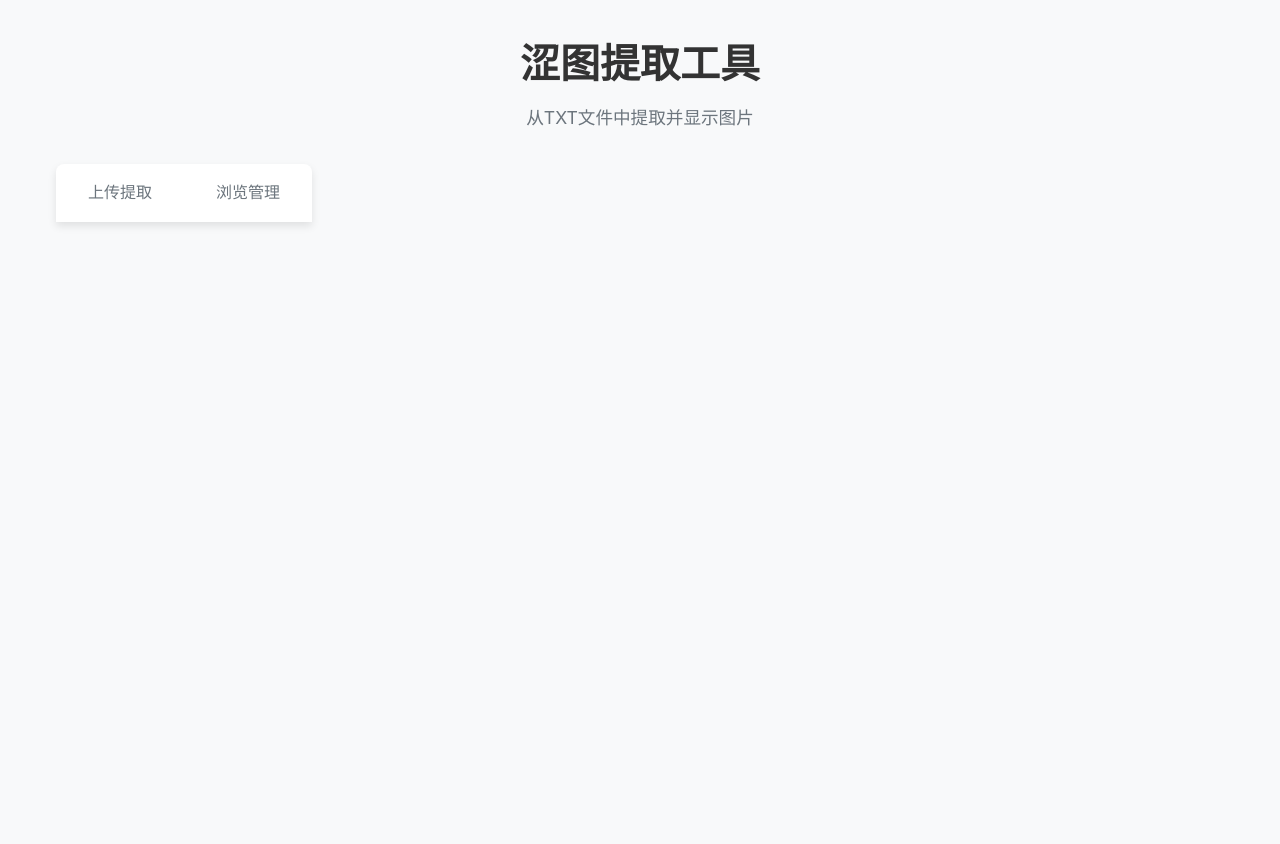
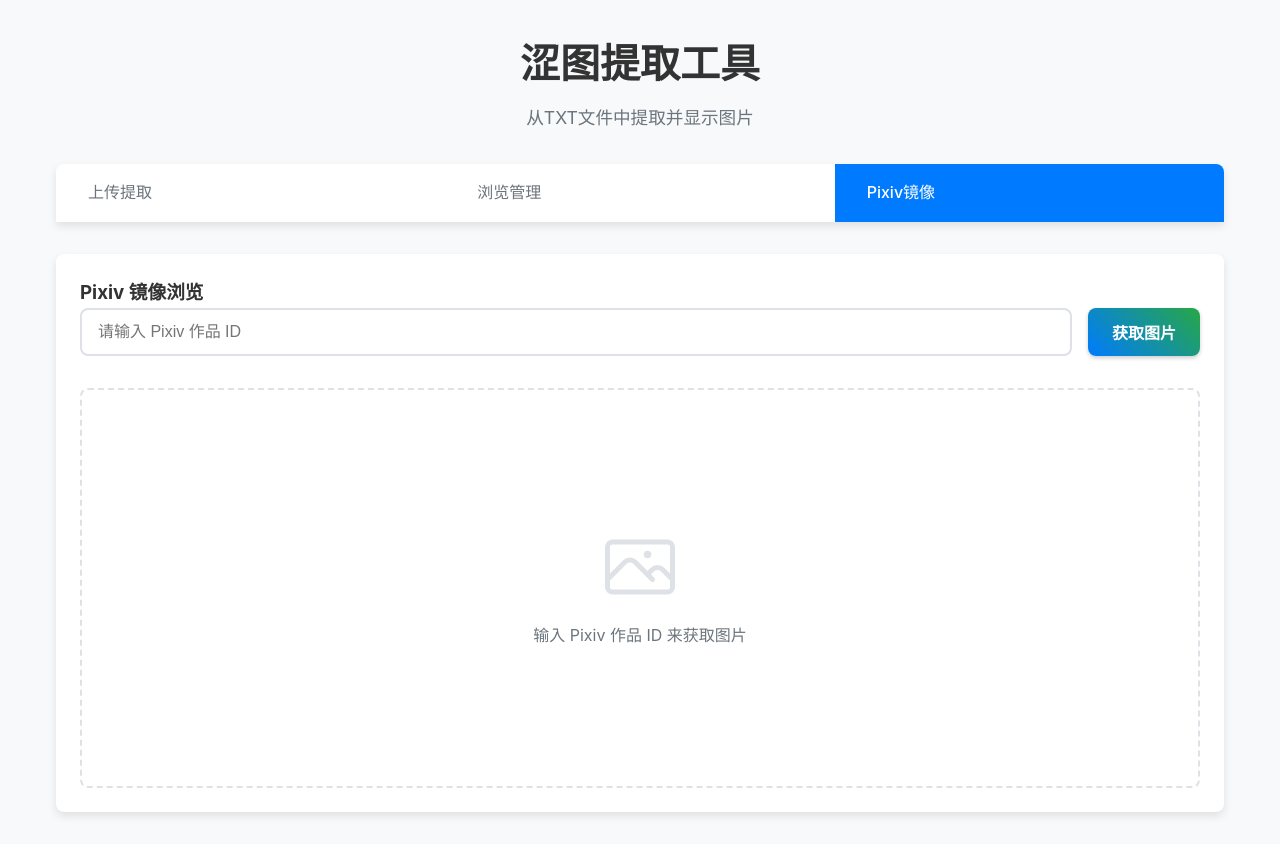
Before and after one commit to 1lch2/KKsetu, a React app: page /pixiv in a window 1280 px wide. Before the commit the page ends 800 px from the top, so only its background shows below. Built offline with nearby package versions, Linux system fonts and the light colour scheme.

Commit message:
test pixiv build

```diff
--- a/package.json
+++ b/package.json
@@ -17,7 +17,9 @@
   "author": "",
   "license": "ISC",
   "dependencies": {
+    "@babel/plugin-transform-react-jsx": "^7.27.1",
     "@netlify/blobs": "^10.0.8",
+    "@netlify/functions": "^4.2.1",
     "react": "^19.1.1",
     "react-dom": "^19.1.1",
     "react-router-dom": "^7.7.1"
--- a/src/App.jsx
+++ b/src/App.jsx
@@ -1,3 +1,4 @@
+import React from 'react';
 import { BrowserRouter as Router } from 'react-router-dom';
 import Header from './components/Header';
 import MainContent from './components/MainContent';
@@ -6,7 +7,7 @@
 const App = () => {
   return (
     <Router>
-      <div className="container">
+      <div className='container'>
         <Header />
         <MainContent />
       </div>
--- a/src/components/MainContent.jsx
+++ b/src/components/MainContent.jsx
@@ -1,7 +1,9 @@
+import React from "react"
 import { Routes, Route, Navigate } from 'react-router-dom';
 import TabBar from './TabBar';
 import UploadPage from './UploadPage';
 import BrowsePage from './BrowsePage';
+import PixivMirror from './PixivMirror';
 import '../styles/MainContent.css';
 
 const MainContent = () => {
@@ -16,6 +18,7 @@
             element={<UploadPage />}
           />
           <Route path="/browse" element={<BrowsePage />} />
+          <Route path="/pixiv" element={<PixivMirror />} />
         </Routes>
       </div>
     </main>
--- /dev/null
+++ b/src/components/PixivMirror.jsx
@@ -0,0 +1,79 @@
+import React, { useState } from 'react';
+import '../styles/PixivMirror.css';
+
+const PixivMirror = () => {
+  const [inputValue, setInputValue] = useState('');
+  const [imageUrl, setImageUrl] = useState('');
+
+  const handleInputChange = (e) => {
+    setInputValue(e.target.value);
+  };
+
+  const handleFetchImage = async () => {
+    // Placeholder for fetching image from netlify functions
+    // In a real implementation, this would call the netlify function
+    if (inputValue.trim()) {
+      // Simulate fetching an image
+      const res = await fetch(`https://kksetu.netlify.app/pid/${inputValue}`, {
+        method: 'GET',
+      });
+
+      if (res.ok) {
+        const result = await response.json();
+        console.log(result);
+      }
+    }
+  };
+
+  const handleKeyPress = (e) => {
+    if (e.key === 'Enter') {
+      handleFetchImage();
+    }
+  };
+
+  return (
+    <div className='main-content-with-tabs'>
+      <div className='card'>
+        <h3>Pixiv 镜像浏览</h3>
+        <div className='pixiv-input-container'>
+          <input
+            type='text'
+            value={inputValue}
+            onChange={handleInputChange}
+            onKeyPress={handleKeyPress}
+            placeholder='请输入 Pixiv 作品 ID'
+            className='pixiv-input'
+          />
+          <button onClick={handleFetchImage} className='fetch-button'>
+            获取图片
+          </button>
+        </div>
+        <div className='pixiv-image-container'>
+          {imageUrl ? (
+            <img src={imageUrl} alt='Pixiv artwork' className='pixiv-image' />
+          ) : (
+            <div className='image-placeholder'>
+              <svg
+                xmlns='http://www.w3.org/2000/svg'
+                fill='none'
+                viewBox='0 0 24 24'
+                strokeWidth='1.5'
+                stroke='currentColor'
+                className='placeholder-icon'
+              >
+                <path
+                  strokeLinecap='round'
+                  strokeLinejoin='round'
+                  d='M2.25 15.75l5.159-5.159a2.25 2.25 0 013.182 0l5.159 5.159m-1.5-1.5l1.409-1.409a2.25 2.25 0 013.182 0l2.909 2.909m-18 3.75h16.5a1.5 1.5 0 001.5-1.5V6a1.5 1.5 0 00-1.5-1.5H3.75A1.5 1.5 0 002.25 6v12a1.5 1.5 0 001.5 1.5zm10.5-11.25h.008v.008h-.008V8.25zm.375 0a.375.375 0 11-.75 0 .375.375 0 01.75 0z'
+                />
+              </svg>
+              <p>输入 Pixiv 作品 ID 来获取图片</p>
+            </div>
+          )}
+        </div>
+      </div>
+    </div>
+  );
+};
+
+export default PixivMirror;
--- a/src/components/TabBar.jsx
+++ b/src/components/TabBar.jsx
@@ -4,22 +4,15 @@
 
 const TabBar = () => {
   return (
-    <div className="tab-bar">
-      <NavLink
-        to="/upload"
-        className={({ isActive }) =>
-          `tab-button ${isActive ? 'active' : ''}`
-        }
-      >
+    <div className='tab-bar'>
+      <NavLink to='/upload' className={({ isActive }) => `tab-button ${isActive ? 'active' : ''}`}>
         上传提取
       </NavLink>
-      <NavLink
-        to="/browse"
-        className={({ isActive }) =>
-          `tab-button ${isActive ? 'active' : ''}`
-        }
-      >
+      <NavLink to='/browse' className={({ isActive }) => `tab-button ${isActive ? 'active' : ''}`}>
         浏览管理
+      </NavLink>
+      <NavLink to='/pixiv' className={({ isActive }) => `tab-button ${isActive ? 'active' : ''}`}>
+        Pixiv镜像
       </NavLink>
     </div>
   );
--- /dev/null
+++ b/src/styles/PixivMirror.css
@@ -0,0 +1,101 @@
+.pixiv-input-container {
+  display: flex;
+  gap: 1rem;
+  margin-bottom: 2rem;
+  flex-wrap: wrap;
+}
+
+.pixiv-input {
+  flex: 1;
+  min-width: 200px;
+  padding: 0.75rem 1rem;
+  border: 2px solid var(--border-color);
+  border-radius: 8px;
+  font-size: 1rem;
+  transition: border-color 0.3s ease;
+}
+
+.pixiv-input:focus {
+  outline: none;
+  border-color: var(--primary-color);
+  box-shadow: 0 0 0 3px rgba(0, 123, 255, 0.25);
+}
+
+.fetch-button {
+  padding: 0.75rem 1.5rem;
+  background: linear-gradient(45deg, var(--primary-color), var(--success-color));
+  color: white;
+  border: none;
+  border-radius: 8px;
+  font-size: 1rem;
+  font-weight: 600;
+  cursor: pointer;
+  transition: all 0.3s ease;
+  box-shadow: 0 2px 4px rgba(0, 0, 0, 0.2);
+}
+
+.fetch-button:hover {
+  transform: translateY(-2px);
+  box-shadow: 0 4px 8px rgba(0, 0, 0, 0.2);
+}
+
+.fetch-button:active {
+  transform: translateY(0);
+}
+
+.pixiv-image-container {
+  width: 100%;
+  min-height: 400px;
+  border: 2px dashed var(--border-color);
+  border-radius: 8px;
+  padding: 1rem;
+  display: flex;
+  align-items: center;
+  justify-content: center;
+  overflow: hidden;
+}
+
+.pixiv-image {
+  max-width: 100%;
+  max-height: 70vh;
+  object-fit: contain;
+  border-radius: 8px;
+  box-shadow: var(--card-shadow);
+}
+
+.image-placeholder {
+  display: flex;
+  flex-direction: column;
+  align-items: center;
+  justify-content: center;
+  text-align: center;
+  color: var(--secondary-color);
+  width: 100%;
+  padding: 2rem;
+}
+
+.placeholder-icon {
+  width: 80px;
+  height: 80px;
+  margin-bottom: 1rem;
+  color: var(--border-color);
+}
+
+/* Responsive styles */
+@media (max-width: 768px) {
+  .pixiv-input-container {
+    flex-direction: column;
+  }
+
+  .pixiv-input {
+    min-width: auto;
+  }
+
+  .fetch-button {
+    width: 100%;
+  }
+
+  .pixiv-image-container {
+    min-height: 300px;
+  }
+}
--- a/src/styles/TabBar.css
+++ b/src/styles/TabBar.css
@@ -1,6 +1,6 @@
 .tab-bar {
   display: flex;
-  width: fit-content;
+  width: 100%;
   background-color: var(--card-background);
   border-radius: 8px 8px 0 0;
   box-shadow: var(--card-shadow);
```
Also changed, not shown: .babelrc, 1 other file (tests, documents, lock files or other folders).
